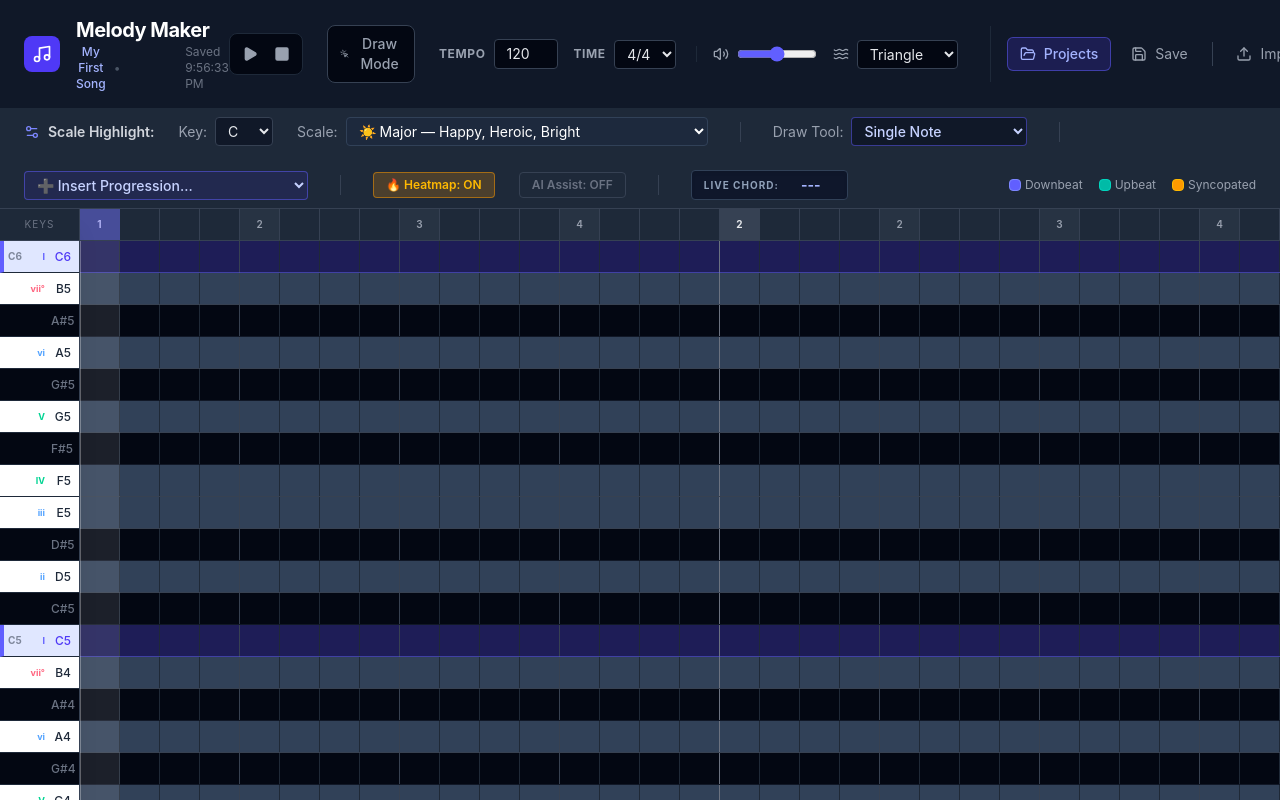
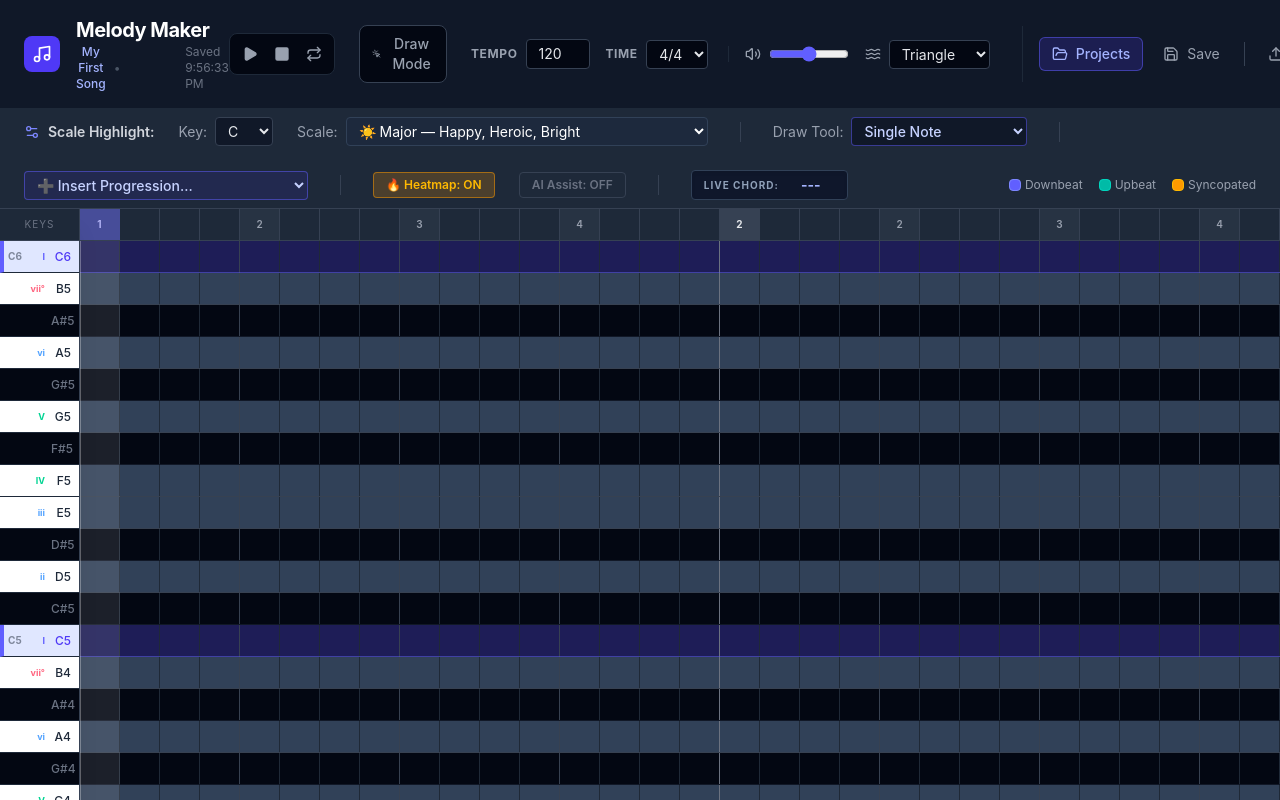
Before and after one commit to bindzume/neko-daw, a React (Vite) app: page / in a window 1280 px wide. Built offline with nearby package versions, Linux system fonts and the light colour scheme.

Commit message:
Added loop

```diff
--- a/src/App.jsx
+++ b/src/App.jsx
@@ -1,5 +1,5 @@
 import React, { useState, useEffect, useRef, useMemo } from 'react';
-import { Play, Square, Trash2, Volume2, Music, Waves, Settings2, Download, Upload, FolderOpen, Save } from 'lucide-react';
+import { Play, Square, Trash2, Volume2, Music, Waves, Settings2, Download, Upload, FolderOpen, Save, Repeat } from 'lucide-react';
 import MidiWriter from 'midi-writer-js';
 
 // --- Music Theory & Constants ---
@@ -250,6 +250,10 @@ export default function App() {
   const [isDraggingSelection, setIsDraggingSelection] = useState(false);
   const [selectionDragStart, setSelectionDragStart] = useState(null); // { x, y, originalNotes: Map<key, {noteId, step, duration, noteIndex}> }
 
+  // --- Loop State ---
+  const [loopRegion, setLoopRegion] = useState(null); // { start, end } step indices
+  const [loopEnabled, setLoopEnabled] = useState(false);
+
   // --- Project Management State ---
   const [currentProjectId, setCurrentProjectId] = useState(null);
   const [projectList, setProjectList] = useState([]);
@@ -309,6 +313,7 @@ export default function App() {
   const fileInputRef = useRef(null);
   const playheadRef = useRef(null);
   const headerHighlightRef = useRef(null);
+  const loopDragStartRef = useRef(null);
 
   // NEW REFS for Lookahead Scheduling
   const scheduleIntervalRef = useRef(null);
@@ -316,10 +321,10 @@ export default function App() {
   const currentAudioStepRef = useRef(0);
 
   // Keep mutable state in refs for the audio loop to avoid dependency cycle restarts
-  const stateRef = useRef({ activeNotes, waveform, volume, bpm, numSteps, stepsPerBeat });
+  const stateRef = useRef({ activeNotes, waveform, volume, bpm, numSteps, stepsPerBeat, loopRegion, loopEnabled });
   useEffect(() => {
-    stateRef.current = { activeNotes, waveform, volume, bpm, numSteps, stepsPerBeat };
-  }, [activeNotes, waveform, volume, bpm, numSteps, stepsPerBeat]);
+    stateRef.current = { activeNotes, waveform, volume, bpm, numSteps, stepsPerBeat, loopRegion, loopEnabled };
+  }, [activeNotes, waveform, volume, bpm, numSteps, stepsPerBeat, loopRegion, loopEnabled]);
 
   // --- LocalStorage Utilities ---
   const STORAGE_KEY = 'melody-maker-projects';
@@ -630,7 +635,14 @@ export default function App() {
 
           // 3. Advance internal audio clock and step counter
           nextNoteTimeRef.current += stepTimeSecs;
-          currentAudioStepRef.current = (stepToPlay + 1) % currentNumSteps;
+          const nextStep = stepToPlay + 1;
+          const lr = stateRef.current.loopRegion;
+          const le = stateRef.current.loopEnabled;
+          if (le && lr && nextStep >= lr.end) {
+            currentAudioStepRef.current = lr.start;
+          } else {
+            currentAudioStepRef.current = nextStep % currentNumSteps;
+          }
         }
       };
 
@@ -888,6 +900,15 @@ const stopPlayback = () => {
       const x = e.clientX - rect.left;
       const y = e.clientY - rect.top;
 
+      // Handle loop region dragging
+      if (loopDragStartRef.current !== null) {
+        const stepIndex = Math.max(0, Math.min(numSteps - 1, Math.floor(x / 40)));
+        const start = Math.min(loopDragStartRef.current, stepIndex);
+        const end = Math.max(loopDragStartRef.current, stepIndex) + 1;
+        setLoopRegion({ start, end: Math.min(end, numSteps) });
+        return;
+      }
+
       // Handle selection box dragging
       if (selectionBox && !isDraggingSelection) {
         setSelectionBox(prev => ({ ...prev, endX: x, endY: y }));
@@ -965,6 +986,11 @@ const stopPlayback = () => {
     };
 
     const handlePointerUp = () => {
+      // Finalize loop region drag
+      if (loopDragStartRef.current !== null) {
+        loopDragStartRef.current = null;
+      }
+
       // Finalize selection box
       if (selectionBox && !isDraggingSelection) {
         const { startX, startY, endX, endY } = selectionBox;
@@ -1453,6 +1479,17 @@ const stopPlayback = () => {
               className="p-2 rounded-md hover:bg-gray-800 text-gray-400 hover:text-white transition-colors"
             >
               <Square className="w-4 h-4 fill-current" />
+            </button>
+            <button
+              onClick={() => setLoopEnabled(!loopEnabled)}
+              className={`p-2 rounded-md transition-colors ${
+                loopEnabled
+                  ? 'bg-amber-600/30 text-amber-400'
+                  : 'hover:bg-gray-800 text-gray-400 hover:text-white'
+              }`}
+              title={loopRegion ? (loopEnabled ? 'Disable Loop' : 'Enable Loop') : 'Shift+drag timeline to set loop region'}
+            >
+              <Repeat className="w-4 h-4" />
             </button>
           </div>
 
@@ -1796,14 +1833,32 @@ const stopPlayback = () => {
               const rect = e.currentTarget.getBoundingClientRect();
               const stepIndex = Math.floor((e.clientX - rect.left) / 40);
               if (stepIndex >= 0 && stepIndex < numSteps) {
-                setCurrentStep(stepIndex);
-                currentAudioStepRef.current = stepIndex;
-                nextNoteTimeRef.current = 0;
-                if (playheadRef.current) playheadRef.current.style.left = `${stepIndex * 40}px`;
-                if (headerHighlightRef.current) headerHighlightRef.current.style.left = `${stepIndex * 40}px`;
+                if (e.shiftKey) {
+                  // Shift+drag: set loop region
+                  loopDragStartRef.current = stepIndex;
+                  setLoopRegion({ start: stepIndex, end: stepIndex + 1 });
+                  setLoopEnabled(true);
+                } else {
+                  // Normal click: seek playhead
+                  setCurrentStep(stepIndex);
+                  currentAudioStepRef.current = stepIndex;
+                  nextNoteTimeRef.current = 0;
+                  if (playheadRef.current) playheadRef.current.style.left = `${stepIndex * 40}px`;
+                  if (headerHighlightRef.current) headerHighlightRef.current.style.left = `${stepIndex * 40}px`;
+                }
               }
             }}
           >
+            {/* Loop region highlight */}
+            {loopEnabled && loopRegion && (
+              <div
+                className="absolute top-0 bottom-0 bg-amber-500/25 border-l-2 border-r-2 border-amber-500/60 z-5 pointer-events-none"
+                style={{
+                  left: `${loopRegion.start * 40}px`,
+                  width: `${(loopRegion.end - loopRegion.start) * 40}px`
+                }}
+              />
+            )}
             {/* Playback position highlight (ref-driven, no re-renders) */}
             <div
               ref={headerHighlightRef}
@@ -1835,6 +1890,18 @@ const stopPlayback = () => {
               className="absolute top-0 bottom-0 bg-white/10 border-l border-white/30 z-30 pointer-events-none"
               style={{ width: '40px', left: `${visualStep * 40}px` }}
             />
+
+            {/* Loop region overlay */}
+            {loopEnabled && loopRegion && (
+              <div
+                className="absolute top-0 bottom-0 bg-amber-500/5 border-l-2 border-r-2 border-amber-500/30 pointer-events-none"
+                style={{
+                  left: `${loopRegion.start * 40}px`,
+                  width: `${(loopRegion.end - loopRegion.start) * 40}px`,
+                  zIndex: 4
+                }}
+              />
+            )}
 
             {/* Selection Box */}
             {selectionBox && (
```
